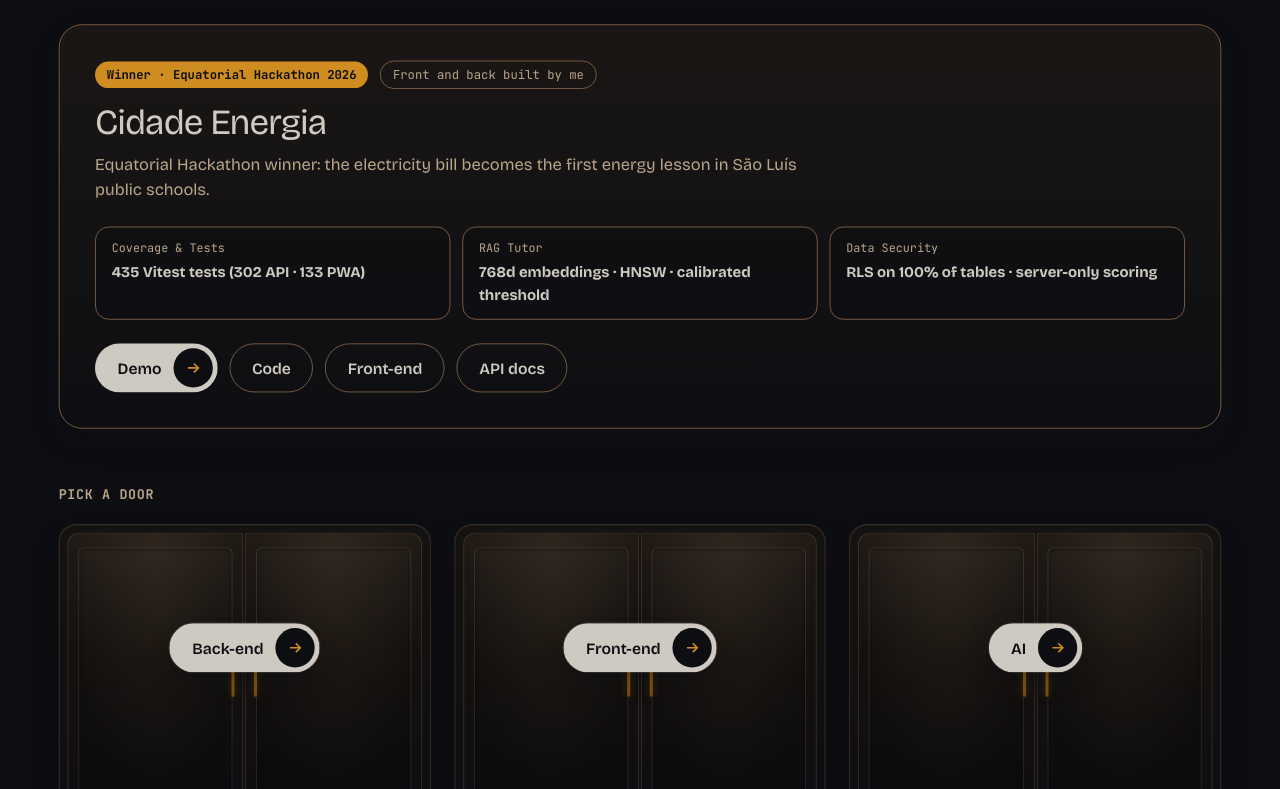
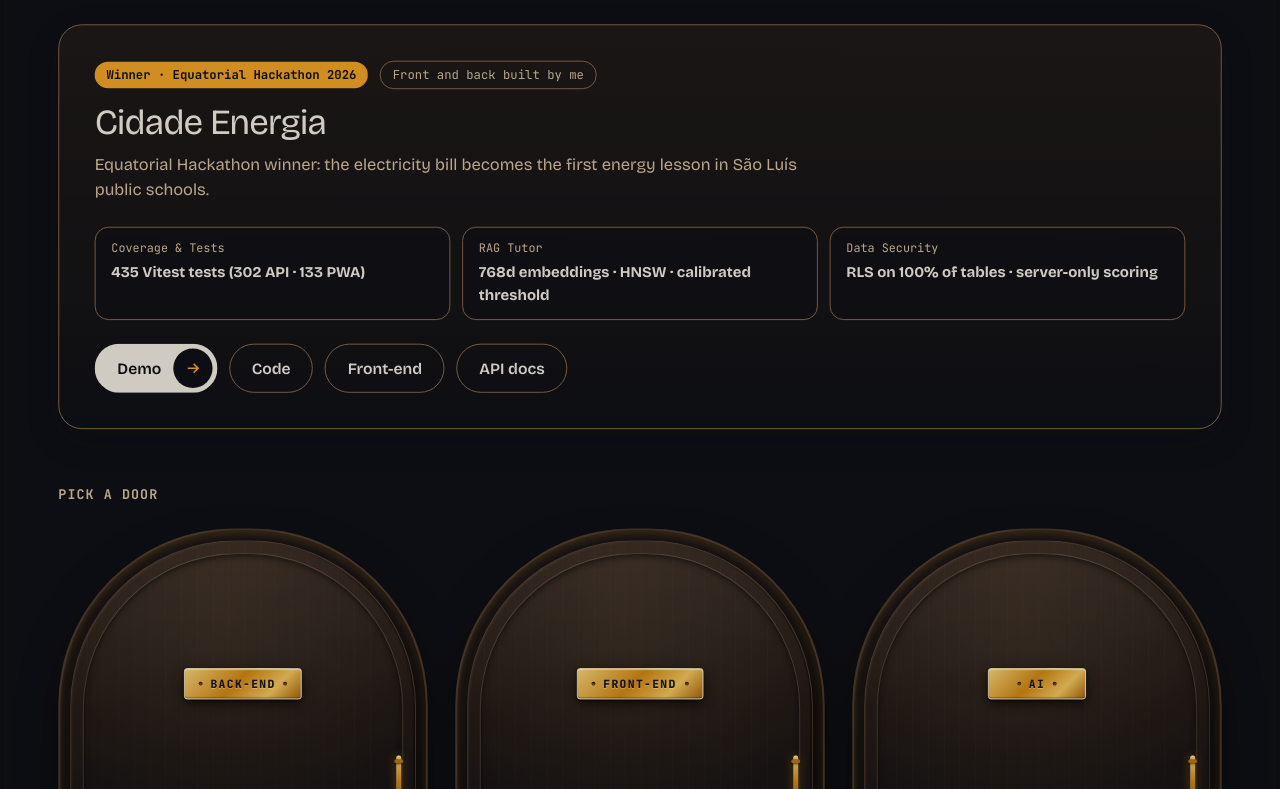
Before and after one commit to Coelho-G-Dev/portfolio-next, a Next.js app: page /novo in a window 1280 px wide. Shown: the part 2011-2800 px from the top of the page. Built offline with nearby package versions, Linux system fonts and the light colour scheme.

Commit message:
feat(projetos): portas em arco romano com placas de latão e estrutura fiel à referência

```diff
--- a/app/novo/site.css
+++ b/app/novo/site.css
@@ -1506,7 +1506,16 @@ main > .s-chapter {
   gap: 12px;
 }
 
-/* Portas fechadas */
+/* Transição do portal e portas fechadas (Arco Romano da Referência) */
+[data-portal] {
+  view-transition-name: s-portal-door;
+}
+::view-transition-old(s-portal-door),
+::view-transition-new(s-portal-door) {
+  animation-duration: 400ms;
+  animation-timing-function: cubic-bezier(0.16, 1, 0.3, 1);
+}
+
 .s-doors {
   margin-top: clamp(36px, 5vw, 56px);
   animation: s-doors-enter 300ms var(--ease-out) both;
@@ -1522,7 +1531,7 @@ main > .s-chapter {
   }
 }
 .s-doors[data-opening="true"] .s-door:not([data-open="true"]) {
-  opacity: 0.28;
+  opacity: 0.25;
   transform: scale(0.97);
   filter: blur(0.5px);
   pointer-events: none;
@@ -1531,24 +1540,25 @@ main > .s-chapter {
   transform: scale(1.02);
 }
 .s-doors__lead {
-  margin: 0 0 20px;
+  margin: 0 0 24px;
   color: var(--c-bordo);
   font-family: var(--font-mono, ui-monospace, monospace);
   font-size: 0.85rem;
   font-weight: 700;
   text-transform: uppercase;
-  letter-spacing: 0.05em;
+  letter-spacing: 0.08em;
 }
 .s-doors__row {
   display: grid;
   grid-template-columns: repeat(3, minmax(0, 1fr));
-  gap: 24px;
+  gap: clamp(16px, 3vw, 28px);
 }
 .s-door {
+  position: relative;
   display: flex;
   flex-direction: column;
   align-items: stretch;
-  gap: 14px;
+  gap: 16px;
   padding: 0;
   border: 0;
   background: transparent;
@@ -1563,23 +1573,35 @@ main > .s-chapter {
 }
 .s-door:hover,
 .s-door:focus-visible {
-  transform: translateY(-4px);
-}
+  transform: translateY(-5px);
+}
+.s-door:focus-visible {
+  outline: none;
+}
+.s-door:focus-visible .s-door__frame {
+  outline: 2px solid var(--c-ambar);
+  outline-offset: 4px;
+}
+
+/* Moldura Arqueada do Portal (Arco Romano / Portal com Relevo) */
 .s-door__frame {
   position: relative;
-  display: grid;
-  grid-template-columns: 1fr 1fr;
-  gap: 2px;
-  height: 300px;
-  padding: 8px;
-  border: 1.5px solid rgb(138 106 74 / 0.4);
-  border-radius: 18px 18px 8px 8px;
-  background: linear-gradient(180deg, #171412 0%, #0E0F13 100%);
+  display: block;
+  height: clamp(340px, 42vw, 420px);
+  padding: 10px 10px 0 10px;
+  /* Topo em arco semicircular perfeito e laterais retas */
+  border-radius: min(180px, 45vw) min(180px, 45vw) 4px 4px;
+  border: 2px solid rgba(138, 106, 74, 0.45);
+  background:
+    linear-gradient(180deg, #1f1915 0%, #15110e 55%, #0d0c0f 100%);
   box-shadow:
-    0 16px 36px -12px rgb(0 0 0 / 0.7),
-    inset 0 1px 0 rgb(255 255 255 / 0.05);
+    0 22px 48px -10px rgba(0, 0, 0, 0.85),
+    inset 0 3px 6px rgba(245, 165, 36, 0.15),
+    inset 0 -1px 0 rgba(138, 106, 74, 0.3),
+    inset 1px 0 2px rgba(255, 255, 255, 0.05),
+    inset -1px 0 2px rgba(0, 0, 0, 0.5);
   perspective: 1200px;
-  overflow: hidden;
+  overflow: visible;
   transition:
     border-color 240ms var(--ease-out),
     box-shadow 240ms var(--ease-out);
@@ -1588,16 +1610,37 @@ main > .s-chapter {
 .s-door:focus-visible .s-door__frame {
   border-color: var(--c-ambar);
   box-shadow:
-    0 20px 40px -12px rgb(0 0 0 / 0.8),
-    0 0 24px -4px rgb(245 165 36 / 0.28);
-}
+    0 26px 54px -10px rgba(0, 0, 0, 0.92),
+    0 0 32px -4px rgba(245, 165, 36, 0.35),
+    inset 0 3px 8px rgba(245, 165, 36, 0.25);
+}
+
+/* Sombra de chão sob a porta */
+.s-door__floor-shadow {
+  position: absolute;
+  bottom: -14px;
+  left: 6%;
+  right: 6%;
+  height: 22px;
+  background: radial-gradient(ellipse at 50% 50%, rgba(0, 0, 0, 0.8) 0%, rgba(0, 0, 0, 0.2) 55%, transparent 75%);
+  pointer-events: none;
+  z-index: -1;
+  transition: transform 350ms var(--ease-out), opacity 350ms var(--ease-out);
+}
+.s-door:hover .s-door__floor-shadow,
+.s-door:focus-visible .s-door__floor-shadow {
+  transform: scale(1.05);
+  opacity: 0.9;
+}
+
+/* Interior da câmara (luz âmbar que se revela ao abrir) */
 .s-door__interior {
   position: absolute;
-  inset: 0;
-  border-radius: 16px 16px 6px 6px;
+  inset: 10px 10px 0 10px;
+  border-radius: min(170px, 42vw) min(170px, 42vw) 0 0;
   background:
-    radial-gradient(circle at 50% 50%, rgb(245 165 36 / 0.1) 0%, transparent 70%),
-    linear-gradient(180deg, #171412 0%, #0E0F13 100%);
+    radial-gradient(ellipse at 50% 65%, rgba(245, 165, 36, 0.2) 0%, rgba(245, 165, 36, 0.05) 45%, transparent 75%),
+    linear-gradient(180deg, #140f0c 0%, #09090c 100%);
   opacity: 0;
   transition: opacity 300ms var(--ease-out);
   z-index: 0;
@@ -1605,109 +1648,215 @@ main > .s-chapter {
 .s-door[data-open="true"] .s-door__interior {
   opacity: 1;
   background:
-    radial-gradient(circle at 50% 45%, rgb(245 165 36 / 0.45) 0%, rgb(245 165 36 / 0.15) 35%, transparent 75%),
-    linear-gradient(180deg, #1e1914 0%, #0E0F13 100%);
-}
+    radial-gradient(ellipse at 50% 55%, rgba(245, 165, 36, 0.6) 0%, rgba(245, 165, 36, 0.25) 35%, rgba(14, 15, 19, 0.92) 75%),
+    linear-gradient(180deg, #221a13 0%, #0b0a0e 100%);
+}
+
+/* Folha arqueada da porta (Articulação à esquerda) */
 .s-door__leaf {
   position: relative;
   display: block;
+  width: 100%;
+  height: 100%;
   z-index: 1;
-  border: 1px solid rgb(138 106 74 / 0.35);
+  border-radius: min(170px, 42vw) min(170px, 42vw) 0 0;
   background:
-    radial-gradient(ellipse at 50% 0%, rgb(138 106 74 / 0.18) 0%, transparent 70%),
-    linear-gradient(180deg, #241D17 0%, #16120E 45%, #0F0E12 100%);
-  transition: transform 450ms cubic-bezier(0.16, 1, 0.3, 1);
-}
-.s-door__leaf[data-leaf="left"] {
-  border-radius: 12px 2px 2px 4px;
+    repeating-linear-gradient(90deg, rgba(255, 255, 255, 0.015) 0px, rgba(255, 255, 255, 0.015) 1px, transparent 1px, transparent 16px),
+    radial-gradient(circle at 45% 20%, rgba(138, 106, 74, 0.25) 0%, transparent 70%),
+    linear-gradient(180deg, #2c221b 0%, #1c1511 40%, #100f13 100%);
+  border: 1px solid rgba(138, 106, 74, 0.4);
+  border-bottom: 2px solid rgba(14, 15, 19, 0.9);
+  box-shadow:
+    inset 1px 1px 2px rgba(255, 255, 255, 0.08),
+    inset -1px 0 2px rgba(0, 0, 0, 0.6),
+    2px 0 6px rgba(0, 0, 0, 0.4);
   transform-origin: 0% 50%;
-}
-.s-door__leaf[data-leaf="right"] {
-  border-radius: 2px 12px 4px 2px;
-  transform-origin: 100% 50%;
-}
-.s-door[data-open="true"] .s-door__leaf[data-leaf="left"] {
-  transform: rotateY(-112deg);
-}
-.s-door[data-open="true"] .s-door__leaf[data-leaf="right"] {
-  transform: rotateY(112deg);
-}
+  transition: transform 500ms cubic-bezier(0.16, 1, 0.3, 1), box-shadow 500ms var(--ease-out);
+}
+.s-door[data-open="true"] .s-door__leaf {
+  transform: rotateY(-82deg) scaleY(0.98);
+  box-shadow: -10px 10px 24px rgba(0, 0, 0, 0.7);
+}
+
+/* Relevo interno arqueado (Inlay / Entalhe) */
 .s-door__inlay {
   position: absolute;
-  inset: 14px 10px;
-  border: 1px solid rgb(217 195 160 / 0.16);
-  border-radius: 6px;
-  background: linear-gradient(180deg, rgb(255 255 255 / 0.02) 0%, rgb(0 0 0 / 0.25) 100%);
+  inset: 12px 12px 8px 12px;
+  border-radius: min(158px, 39vw) min(158px, 39vw) 0 0;
+  border: 1.5px solid rgba(217, 195, 160, 0.2);
+  background: linear-gradient(180deg, rgba(255, 255, 255, 0.02) 0%, rgba(0, 0, 0, 0.3) 100%);
   box-shadow:
-    inset 0 1px 3px rgb(0 0 0 / 0.45),
-    0 1px 0 rgb(255 255 255 / 0.03);
+    inset 0 2px 6px rgba(0, 0, 0, 0.6),
+    0 1px 0 rgba(255, 255, 255, 0.04);
   transition: border-color 240ms var(--ease-out);
 }
 .s-door:hover .s-door__inlay,
 .s-door:focus-visible .s-door__inlay {
-  border-color: rgb(245 165 36 / 0.35);
-}
+  border-color: rgba(245, 165, 36, 0.38);
+}
+
+/* Placa retangular de latão no terço superior */
+.s-door__plaque {
+  position: absolute;
+  top: 36%;
+  left: 50%;
+  transform: translate(-50%, -50%);
+  display: flex;
+  align-items: center;
+  justify-content: center;
+  gap: 8px;
+  padding: 6px 14px;
+  min-width: 100px;
+  max-width: 86%;
+  border-radius: 4px;
+  background: linear-gradient(135deg, #FAD77B 0%, #D48810 45%, #F7C85C 75%, #A86508 100%);
+  border: 1px solid rgba(255, 255, 255, 0.6);
+  box-shadow:
+    0 4px 12px rgba(0, 0, 0, 0.65),
+    0 1px 2px rgba(0, 0, 0, 0.8),
+    inset 0 1px 1px rgba(255, 255, 255, 0.7),
+    inset 0 -1px 1px rgba(0, 0, 0, 0.4);
+  pointer-events: none;
+  z-index: 2;
+  transition:
+    transform 220ms var(--ease-out),
+    box-shadow 220ms var(--ease-out),
+    opacity 200ms var(--ease-out);
+}
+.s-door:hover .s-door__plaque,
+.s-door:focus-visible .s-door__plaque {
+  transform: translate(-50%, calc(-50% - 2px));
+  box-shadow:
+    0 6px 16px rgba(0, 0, 0, 0.75),
+    0 0 14px -1px rgba(245, 165, 36, 0.55);
+}
+.s-door[data-open="true"] .s-door__plaque {
+  opacity: 0.2;
+}
+.s-door__plaque-text {
+  font-family: var(--font-mono, ui-monospace, monospace);
+  font-size: 0.72rem;
+  font-weight: 800;
+  letter-spacing: 0.12em;
+  text-transform: uppercase;
+  color: #1a140f;
+  text-shadow: 0 1px 0 rgba(255, 255, 255, 0.4);
+  white-space: nowrap;
+  overflow: hidden;
+  text-overflow: ellipsis;
+}
+.s-door__plaque-screw {
+  width: 4px;
+  height: 4px;
+  border-radius: 50%;
+  background: #7a4a06;
+  box-shadow:
+    inset 0 1px 1px rgba(0, 0, 0, 0.7),
+    0 0.5px 0.5px rgba(255, 255, 255, 0.4);
+  flex-shrink: 0;
+}
+
+/* Puxador vertical de latão polido */
 .s-door__handle {
   position: absolute;
-  top: 50%;
-  transform: translateY(-50%);
-  width: 3px;
-  height: 52px;
-  border-radius: 999px;
-  background: linear-gradient(180deg, #F5A524 0%, #D48810 50%, #8A560B 100%);
+  top: 54%;
+  right: 14px;
+  width: 5px;
+  height: 54px;
+  border-radius: 3px;
+  background: linear-gradient(180deg, #FAD77B 0%, #D48810 50%, #8A560B 100%);
   box-shadow:
-    0 0 8px rgb(245 165 36 / 0.4),
-    0 2px 4px rgb(14 15 19 / 0.6);
+    0 0 10px rgba(245, 165, 36, 0.4),
+    2px 2px 4px rgba(0, 0, 0, 0.7),
+    inset 0 1px 1px rgba(255, 255, 255, 0.6);
+  z-index: 2;
   transition: box-shadow 240ms var(--ease-out);
 }
-.s-door__leaf[data-leaf="left"] .s-door__handle {
-  right: 8px;
-}
-.s-door__leaf[data-leaf="right"] .s-door__handle {
-  left: 8px;
+.s-door__handle::before,
+.s-door__handle::after {
+  content: "";
+  position: absolute;
+  left: -2px;
+  width: 9px;
+  height: 4px;
+  border-radius: 2px;
+  background: #B8760E;
+  box-shadow: 0 1px 2px rgba(0, 0, 0, 0.6);
+}
+.s-door__handle::before {
+  top: 4px;
+}
+.s-door__handle::after {
+  bottom: 4px;
 }
 .s-door:hover .s-door__handle,
 .s-door:focus-visible .s-door__handle {
   box-shadow:
-    0 0 12px rgb(245 165 36 / 0.7),
-    0 2px 6px rgb(14 15 19 / 0.7);
-}
-.s-door__plate {
+    0 0 14px rgba(245, 165, 36, 0.75),
+    2px 2px 6px rgba(0, 0, 0, 0.8),
+    inset 0 1px 1px rgba(255, 255, 255, 0.8);
+}
+
+/* Fechadura / espelho de latão */
+.s-door__keyhole {
   position: absolute;
-  top: 42%;
-  left: 50%;
-  transform: translate(-50%, -50%);
-  z-index: 3;
-  pointer-events: none;
-  white-space: nowrap;
-  box-shadow:
-    0 10px 24px -4px rgb(14 15 19 / 0.65),
-    0 0 0 1px rgb(255 255 255 / 0.12);
-  transition:
-    transform 220ms var(--ease-out),
-    box-shadow 220ms var(--ease-out),
-    opacity 240ms var(--ease-out);
-}
-.s-door:hover .s-door__plate,
-.s-door:focus-visible .s-door__plate {
-  transform: translate(-50%, calc(-50% - 3px));
-  box-shadow:
-    0 14px 28px -4px rgb(14 15 19 / 0.75),
-    0 0 16px -2px rgb(245 165 36 / 0.45);
-}
-.s-door:hover .s-door__plate .s-pill__dot svg,
-.s-door:focus-visible .s-door__plate .s-pill__dot svg {
-  transform: rotate(-45deg);
-}
-.s-door[data-open="true"] .s-door__plate {
-  opacity: 0;
-  transform: translate(-50%, -50%) scale(0.92);
+  top: calc(54% + 66px);
+  right: 14px;
+  width: 9px;
+  height: 14px;
+  border-radius: 3px;
+  background: linear-gradient(180deg, #FAD77B 0%, #B8760E 100%);
+  box-shadow: 0 1px 3px rgba(0, 0, 0, 0.6);
+  display: flex;
+  align-items: center;
+  justify-content: center;
+  z-index: 2;
+}
+.s-door__keyhole::after {
+  content: "";
+  width: 2px;
+  height: 6px;
+  background: #14100c;
+  border-radius: 1px;
+}
+
+/* Metadados abaixo da porta */
+.s-door__meta {
+  display: flex;
+  flex-direction: column;
+  gap: 6px;
+  padding-top: 6px;
+}
+.s-door__head {
+  display: flex;
+  align-items: center;
+  justify-content: space-between;
+  gap: 8px;
+}
+.s-door__title {
+  color: var(--c-marfim);
+  font-size: 1.15rem;
+  font-weight: 700;
+  transition: color 200ms var(--ease-out);
+}
+.s-door__indicator {
+  color: var(--c-ambar);
+  display: inline-flex;
+  align-items: center;
+  justify-content: center;
+  width: 20px;
+  height: 20px;
+  transition: transform 200ms var(--ease-out);
+}
+.s-door:hover .s-door__indicator,
+.s-door:focus-visible .s-door__indicator {
+  transform: translateX(3px);
 }
 .s-door__teaser {
   color: var(--c-bordo);
-  font-size: 0.95rem;
+  font-size: 0.92rem;
   line-height: 1.45;
-  transition: opacity 200ms var(--ease-out);
+  transition: color 200ms var(--ease-out);
 }
 .s-door:hover .s-door__teaser,
 .s-door:focus-visible .s-door__teaser {
@@ -1762,24 +1911,31 @@ main > .s-chapter {
 }
 .s-door-panel__back {
   min-height: 44px;
-  padding: 0 18px;
-  border: 1.5px solid var(--c-bordo);
+  padding: 0 20px;
+  border: 1.5px solid rgba(245, 165, 36, 0.45);
   border-radius: var(--radius-pill);
-  background: transparent;
+  background: rgba(245, 165, 36, 0.08);
   color: var(--c-marfim);
   font: inherit;
   font-weight: 600;
+  display: inline-flex;
+  align-items: center;
+  gap: 8px;
   cursor: pointer;
   transition:
     transform 200ms var(--ease-out),
     background-color 200ms var(--ease-out),
-    color 200ms var(--ease-out);
-}
-.s-door-panel__back:hover {
-  background: var(--c-marfim);
-  border-color: var(--c-marfim);
-  color: var(--c-ebano);
-  transform: translateY(-2px);
+    border-color 200ms var(--ease-out),
+    color 200ms var(--ease-out),
+    box-shadow 200ms var(--ease-out);
+}
+.s-door-panel__back:hover,
+.s-door-panel__back:focus-visible {
+  background: var(--c-ambar);
+  border-color: var(--c-ambar);
+  color: #120e0c;
+  transform: translateX(-3px);
+  box-shadow: 0 0 16px rgba(245, 165, 36, 0.4);
 }
 .s-door-panel__list {
   display: flex;
@@ -1879,44 +2035,66 @@ main > .s-chapter {
     justify-content: center;
   }
 
-  /* Portas no celular: proporção ergonômica de portal compacto */
+  /* Portas no celular: proporção ergonômica de portal arqueado */
   .s-doors {
     margin-top: 28px;
   }
   .s-doors__lead {
-    margin-bottom: 14px;
-    font-size: 0.78rem;
+    margin-bottom: 16px;
+    font-size: 0.8rem;
   }
   .s-doors__row {
     grid-template-columns: 1fr;
-    gap: 14px;
+    gap: 28px;
   }
   .s-door {
-    gap: 8px;
+    gap: 12px;
+    max-width: 320px;
+    margin: 0 auto;
+    width: 100%;
   }
   .s-door__frame {
-    height: 140px;
-    padding: 6px;
-    border-radius: 14px 14px 6px 6px;
-  }
-  .s-door__interior {
-    border-radius: 12px 12px 4px 4px;
+    height: 300px;
+    padding: 8px 8px 0 8px;
+    border-radius: 150px 150px 4px 4px;
+  }
+  .s-door__interior,
+  .s-door__leaf {
+    border-radius: 142px 142px 0 0;
+  }
+  .s-door__inlay {
+    inset: 10px 10px 6px 10px;
+    border-radius: 132px 132px 0 0;
+  }
+  .s-door__plaque {
+    top: 36%;
+    padding: 5px 12px;
+    min-width: 90px;
+  }
+  .s-door__plaque-text {
+    font-size: 0.68rem;
   }
   .s-door__handle {
-    height: 28px;
-    width: 2.5px;
-  }
-  .s-door__inlay {
-    inset: 8px 6px;
-  }
-  .s-door__plate {
-    padding: 6px 14px;
-    font-size: 0.85rem;
+    top: 54%;
+    right: 12px;
+    height: 44px;
+    width: 4px;
+  }
+  .s-door__keyhole {
+    top: calc(54% + 54px);
+    right: 12px;
+    width: 8px;
+    height: 12px;
+  }
+  .s-door__meta {
+    padding-top: 4px;
+  }
+  .s-door__title {
+    font-size: 1.1rem;
   }
   .s-door__teaser {
-    font-size: 0.82rem;
-    line-height: 1.35;
-    margin: 0;
+    font-size: 0.88rem;
+    line-height: 1.4;
   }
 
   /* Painel aberto no celular */
--- a/components/site/projetos/DoorPanel.tsx
+++ b/components/site/projetos/DoorPanel.tsx
@@ -36,6 +36,7 @@ export default function DoorPanel({
       id={`door-panel-${door}`}
       className="s-door-panel"
       data-door-panel={door}
+      data-portal={!staticMode ? "true" : undefined}
     >
       <div className="s-door-panel__head">
         <div>
--- a/components/site/projetos/Doors.tsx
+++ b/components/site/projetos/Doors.tsx
@@ -6,10 +6,12 @@ export const DOOR_ORDER: Door[] = ["backend", "frontend", "ia"];
 
 export default function Doors({
   openingDoor,
+  closingDoor,
   onSelectDoor,
   doorRefs,
 }: {
   openingDoor: Door | null;
+  closingDoor?: Door | null;
   onSelectDoor: (door: Door) => void;
   doorRefs: Record<Door, (el: HTMLButtonElement | null) => void>;
 }) {
@@ -25,6 +27,9 @@ export default function Doors({
         {DOOR_ORDER.map((door) => {
           const copy = c.doors[door];
           const isOpening = openingDoor === door;
+          const isClosing = closingDoor === door;
+          const isPortal = isOpening || isClosing;
+
           return (
             <button
               key={door}
@@ -33,33 +38,50 @@ export default function Doors({
               className="s-door"
               data-door={door}
               data-open={isOpening ? "true" : undefined}
+              data-portal={isPortal ? "true" : undefined}
               aria-label={c.open(copy.name)}
               aria-expanded={isOpening}
               aria-controls={`door-panel-${door}`}
               onClick={() => onSelectDoor(door)}
             >
+              {/* Moldura Arqueada (Portal Romano) */}
               <span className="s-door__frame" aria-hidden="true">
+                {/* Câmara interna com iluminação âmbar */}
                 <span className="s-door__interior" />
+
+                {/* Folha única arqueada com acabamento em nogueira nobre */}
                 <span className="s-door__leaf" data-leaf="left">
+                  {/* Entalhe interno arqueado */}
                   <span className="s-door__inlay" />
+
+                  {/* Placa de identificação em latão maciço */}
+                  <span className="s-door__plaque">
+                    <span className="s-door__plaque-screw" data-pos="left" />
+                    <span className="s-door__plaque-text">{copy.name}</span>
+                    <span className="s-door__plaque-screw" data-pos="right" />
+                  </span>
+
+                  {/* Puxador vertical em latão polido */}
                   <span className="s-door__handle" />
+
+                  {/* Fechadura / espelho em latão */}
+                  <span className="s-door__keyhole" />
                 </span>
-                <span className="s-door__leaf" data-leaf="right">
-                  <span className="s-door__inlay" />
-                  <span className="s-door__handle" />
-                </span>
-                <span
-                  className="s-door__plate s-pill"
-                  data-variant="primary"
-                  data-surface="dark"
-                >
-                  <span className="s-pill__label">{copy.name}</span>
-                  <span className="s-pill__dot">
+
+                {/* Sombra de chão sob a base da porta */}
+                <span className="s-door__floor-shadow" />
+              </span>
+
+              {/* Informações da porta abaixo do portal */}
+              <span className="s-door__meta">
+                <span className="s-door__head">
+                  <span className="s-door__title">{copy.name}</span>
+                  <span className="s-door__indicator" aria-hidden="true">
                     <Arrow />
                   </span>
                 </span>
+                <span className="s-door__teaser">{copy.teaser}</span>
               </span>
-              <span className="s-door__teaser">{copy.teaser}</span>
             </button>
           );
         })}
--- a/components/site/projetos/Projetos.tsx
+++ b/components/site/projetos/Projetos.tsx
@@ -3,6 +3,7 @@
 import { useEffect, useRef, useState } from "react";
 import type { Door } from "@/data/projects";
 import { useLanguage } from "@/lib/i18n/LanguageContext";
+import { runPortal } from "@/lib/portalTransition";
 import { Section } from "../Chapter";
 import { useSiteCopy } from "../SiteCopyContext";
 import DoorPanel from "./DoorPanel";
@@ -10,6 +11,7 @@ import Doors, { DOOR_ORDER } from "./Doors";
 import Featured from "./Featured";
 
 const OPEN_DELAY_MS = 450;
+const CLOSE_RESET_MS = 500;
 
 function isReducedMotion(): boolean {
   return (
@@ -26,11 +28,13 @@ export default function Projetos({ lang: langProp }: { lang?: "pt" | "en" }) {
 
   const [mounted, setMounted] = useState(false);
   const [openingDoor, setOpeningDoor] = useState<Door | null>(null);
+  const [closingDoor, setClosingDoor] = useState<Door | null>(null);
   const [activeDoor, setActiveDoor] = useState<Door | null>(null);
   const [returnFocusDoor, setReturnFocusDoor] = useState<Door | null>(null);
 
   const headingRef = useRef<HTMLHeadingElement>(null);
   const timerRef = useRef<ReturnType<typeof setTimeout> | null>(null);
+  const closeTimerRef = useRef<ReturnType<typeof setTimeout> | null>(null);
   const doorElRefs = useRef<Record<Door, HTMLButtonElement | null>>({
     backend: null,
     frontend: null,
@@ -41,6 +45,7 @@ export default function Projetos({ lang: langProp }: { lang?: "pt" | "en" }) {
     setMounted(true);
     return () => {
       if (timerRef.current) clearTimeout(timerRef.current);
+      if (closeTimerRef.current) clearTimeout(closeTimerRef.current);
     };
   }, []);
 
@@ -70,6 +75,13 @@ export default function Projetos({ lang: langProp }: { lang?: "pt" | "en" }) {
         timerRef.current = null;
       }
       setOpeningDoor(null);
+      if (activeDoor) {
+        setClosingDoor(activeDoor);
+        if (closeTimerRef.current) clearTimeout(closeTimerRef.current);
+        closeTimerRef.current = setTimeout(() => {
+          setClosingDoor(null);
+        }, CLOSE_RESET_MS);
+      }
       setActiveDoor(null);
       if (targetDoor) {
         setReturnFocusDoor(targetDoor);
@@ -81,20 +93,40 @@ export default function Projetos({ lang: langProp }: { lang?: "pt" | "en" }) {
 
   const handleSelectDoor = (door: Door) => {
     if (timerRef.current) clearTimeout(timerRef.current);
+    if (closeTimerRef.current) clearTimeout(closeTimerRef.current);
+    setClosingDoor(null);
     const delay = isReducedMotion() ? 150 : OPEN_DELAY_MS;
     setOpeningDoor(door);
     timerRef.current = setTimeout(() => {
       timerRef.current = null;
-      setOpeningDoor(null);
-      setActiveDoor(door);
+      runPortal(
+        () => {
+          setOpeningDoor(null);
+          setActiveDoor(door);
+        },
+        { reduced: isReducedMotion() },
+      );
     }, delay);
   };
 
   const handleBack = () => {
     const prev = activeDoor;
-    setActiveDoor(null);
-    setOpeningDoor(null);
-    if (prev) setReturnFocusDoor(prev);
+    if (timerRef.current) clearTimeout(timerRef.current);
+    if (closeTimerRef.current) clearTimeout(closeTimerRef.current);
+    if (prev) {
+      setClosingDoor(prev);
+      setReturnFocusDoor(prev);
+      closeTimerRef.current = setTimeout(() => {
+        setClosingDoor(null);
+      }, CLOSE_RESET_MS);
+    }
+    runPortal(
+      () => {
+        setActiveDoor(null);
+        setOpeningDoor(null);
+      },
+      { reduced: isReducedMotion() },
+    );
   };
 
   const doorRefs: Record<Door, (el: HTMLButtonElement | null) => void> = {
@@ -134,6 +166,7 @@ export default function Projetos({ lang: langProp }: { lang?: "pt" | "en" }) {
       ) : (
         <Doors
           openingDoor={openingDoor}
+          closingDoor={closingDoor}
           onSelectDoor={handleSelectDoor}
           doorRefs={doorRefs}
         />
--- /dev/null
+++ b/lib/portalTransition.ts
@@ -0,0 +1,38 @@
+// Transição "portal" das portas de projetos: a moldura da porta aberta e o
+// painel compartilham um view-transition-name, e o navegador interpola um no
+// outro num movimento só (sem o quadro vazio entre "portas" e "painel").
+
+type ViewTransitionDoc = {
+  startViewTransition?: (update: () => void) => unknown;
+};
+
+// Roda `update` dentro de uma View Transition quando o navegador oferece e o
+// movimento não é reduzido; senão, troca na hora. `update` sempre roda uma vez.
+export function runPortal(
+  update: () => void,
+  opts: { reduced: boolean; doc?: ViewTransitionDoc },
+): "view-transition" | "instant" {
+  const doc =
+    opts.doc ?? (typeof document !== "undefined" ? (document as ViewTransitionDoc) : {});
+  if (!opts.reduced && typeof doc.startViewTransition === "function") {
+    let ran = false;
+    try {
+      doc.startViewTransition(() => {
+        ran = true;
+        update();
+      });
+      return "view-transition";
+    } catch {
+      if (!ran) update();
+      return "instant";
+    }
+  }
+  update();
+  return "instant";
+}
+
+// Quanto rolar (scrollBy) para o topo do elemento novo ficar onde o antigo
+// estava, sem nunca subir acima de `minTop` na janela.
+export function alignDelta(before: number, after: number, minTop: number): number {
+  return after - Math.max(before, minTop);
+}
--- a/package.json
+++ b/package.json
@@ -16,7 +16,9 @@
   "type": "commonjs",
   "main": "postcss.config.js",
   "directories": {
-    "lib": "lib"
+    "doc": "docs",
+    "lib": "lib",
+    "test": "tests"
   },
   "scripts": {
     "dev": "next dev",
```
Also changed, not shown: 2 other files (tests, documents, lock files or other folders).
